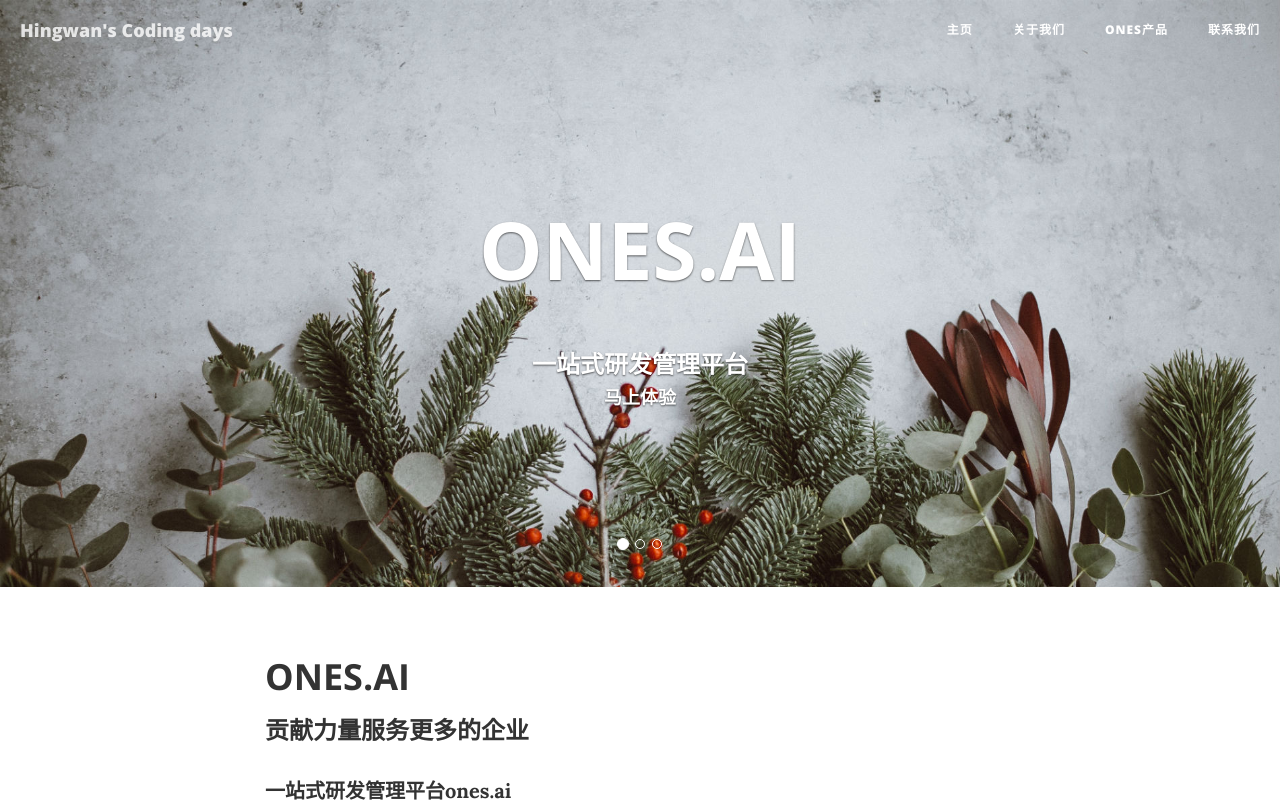
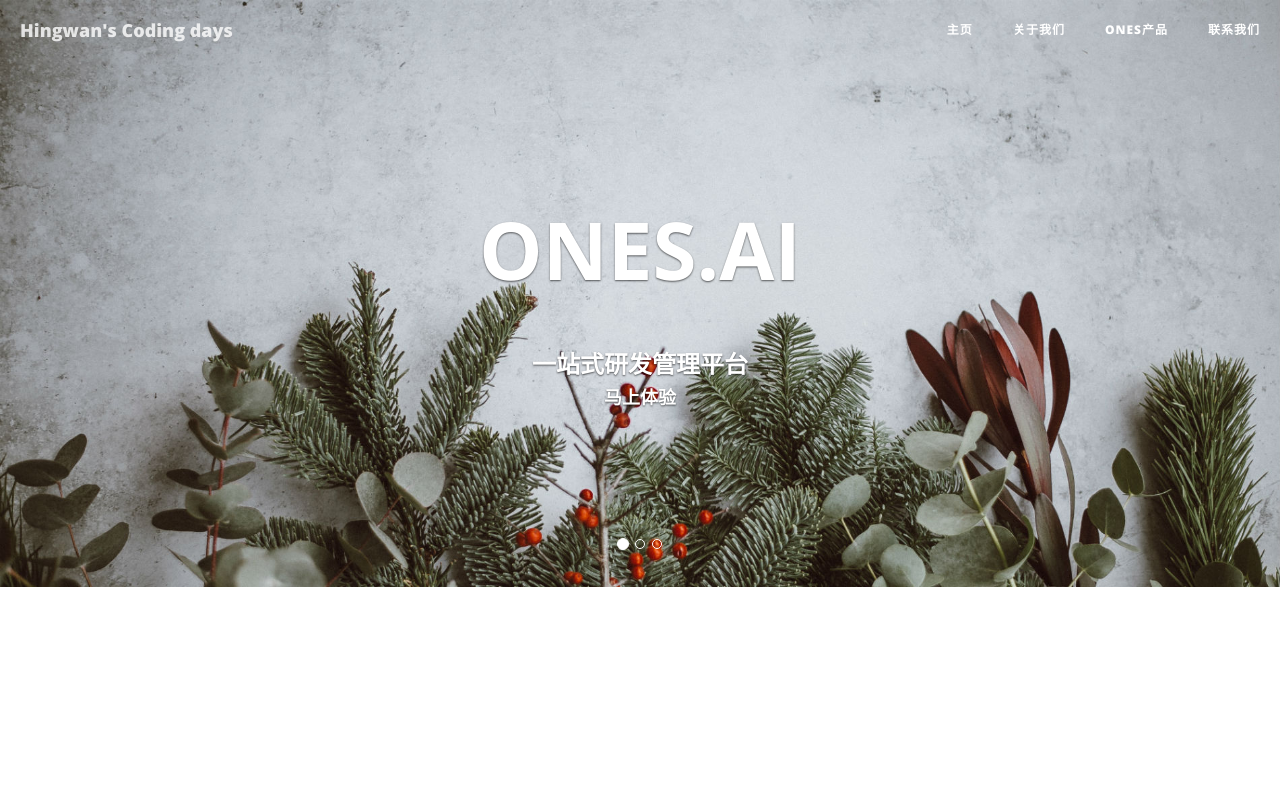
Before and after one commit to hingwan0629/hingwan, a website: page startbootstrap-clean-blog-gh-pages/index.html in a window 1280 px wide. Drawn offline with nearby package versions, Linux system fonts and the light colour scheme.

Commit message:
#72 hhhhhhhhhhhhh

```diff
--- a/startbootstrap-clean-blog-gh-pages/index.html
+++ b/startbootstrap-clean-blog-gh-pages/index.html
@@ -117,7 +117,7 @@
         </div>
         <div class="clearfix"></div>
     </header>
-        <div class="container">
+     <!--    <div class="container">
             <div class="row">
                 <div class="col-lg-8 col-lg-offset-2 col-md-10 col-md-offset-1">
                     <div class="site-heading">
@@ -131,7 +131,7 @@
                 </div>
             </div>
         </div>
-    </header>
+    </header> -->
     <!-- Main Content
 <!--     <div class="container">
         <div class="row">
```
